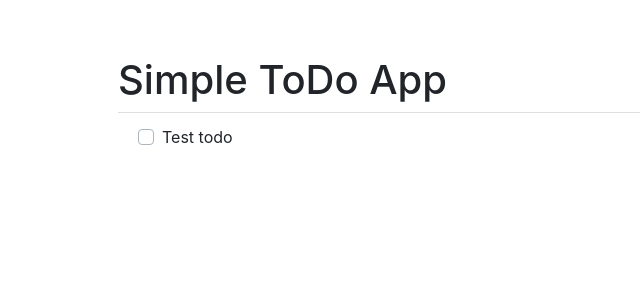
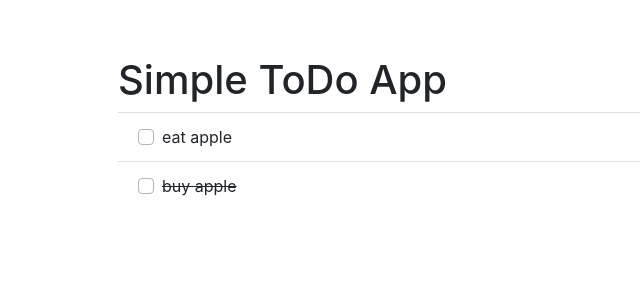
Before and after one commit to michaelbeutler/React-Todo, a React (Create React App) app: page / in a window 1280 px wide. Shown: the top 300 px of the page, without its empty margins (0-640 px from the left). Built offline with nearby package versions, Linux system fonts and the light colour scheme.

Commit message:
added todolist component and testing

```diff
--- a/src/components/App.js
+++ b/src/components/App.js
@@ -1,14 +1,27 @@
 import React from 'react';
 import 'bootstrap/dist/css/bootstrap.min.css';
-import TodoItem from './TodoItem';
+import TodoList from './TodoList';
 
 const App = () => {
   return (
     <div className="app container mt-2 p-5 ">
       <h1>Simple ToDo App</h1>
-      <ul className="list-group list-group-flush">
-        <TodoItem id={1} text={"Test todo"} />
-      </ul>
+
+      <TodoList items={
+        [
+          {
+            id: 1,
+            completed: false,
+            text: "eat apple"
+          },
+          {
+            id: 2,
+            completed: true,
+            text: "buy apple"
+          }
+        ]
+      } />
+
     </div>
   );
 }
--- /dev/null
+++ b/src/components/TodoList.js
@@ -0,0 +1,20 @@
+import React from 'react';
+import TodoItem from './TodoItem';
+
+export default class TodoList extends React.Component {
+    constructor(props) {
+        super(props);
+        this.state = {
+            items: props.items
+        };
+    }
+    render() {
+        return (
+            <ul className="list-group list-group-flush">
+                {this.state.items.map(t =>
+                    <TodoItem key={t.id} id={t.id} completed={t.completed} text={t.text} />
+                )}
+            </ul>
+        )
+    }
+}
```
Also changed, not shown: 1 other file (tests, documents, lock files or other folders).
